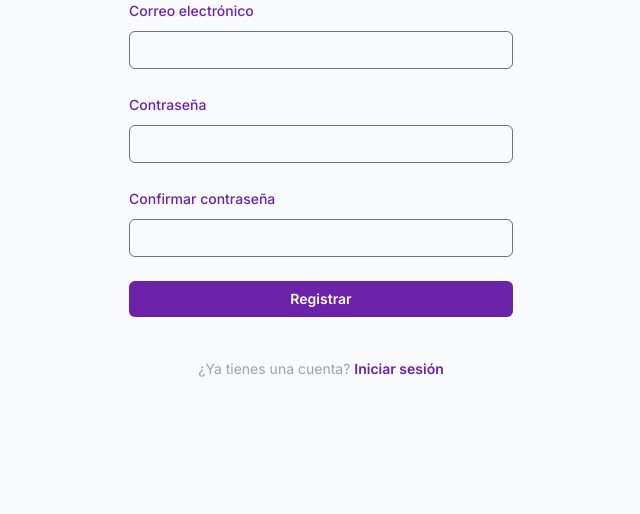
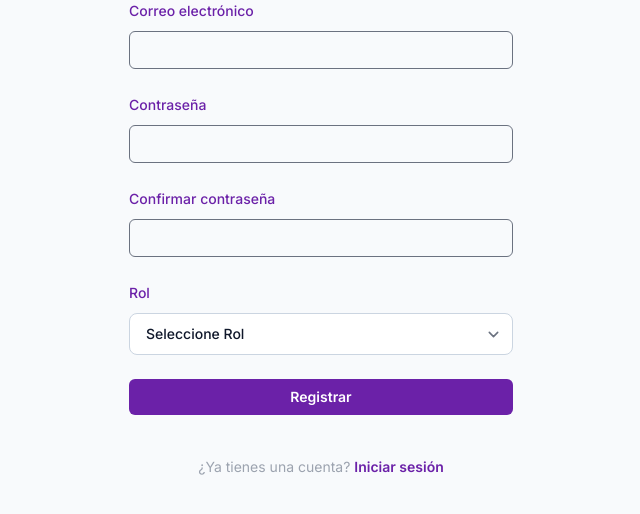
Before and after one commit to CarlaBl/vinculacionEmpresarial2007, a PHP site: page /registro.php in a window 1280 px wide. Shown: the part 211-725 px from the top of the page, without its empty margins (319-959 px from the left). Run offline with PHP 8.4, Linux system fonts and the light colour scheme; some libraries are stand-ins or nearby versions.

Commit message:
agregue asignacion de rol al crear un usuario

```diff
--- a/login/registro.php
+++ b/login/registro.php
@@ -87,7 +87,16 @@ require_once 'mode.php';
           <input id="password2" type="password" name="password2" required autocomplete="current-password2" class="block w-full rounded-md bg-white/5 px-3 py-1.5 text-base text-black outline-1 -outline-offset-1 outline-white/10 placeholder:text-gray-500 focus:outline-2 focus:-outline-offset-2 focus:outline-indigo-500 sm:text-sm/6" />
         </div>
       </div>
-
+      <div class="space-y-2">
+        <label  for="role_type" class="block text-sm/6 font-medium text-primary">Rol</label>
+        <select
+            class=" text-sm/6 font-medium w-full px-4 py-2 bg-white dark:bg-slate-800 border border-slate-300 dark:border-slate-700 rounded-lg focus:ring-2 focus:ring-primary focus:border-primary dark:text-white outline-none transition-all appearance-none"
+            id="role_type" name="role_type" required="">
+            <option value="">Seleccione Rol</option>
+            <option value="1">Usuario</option>
+            <option value="2">Admin</option>
+        </select>
+      </div>
       <div>
         <button type="submit" class="flex w-full justify-center rounded-md bg-primary px-3 py-1.5 text-sm/6 font-semibold text-white hover:bg-indigo-400 focus-visible:outline-2 focus-visible:outline-offset-2 focus-visible:outline-indigo-500">Registrar</button>
       </div>
```
Also changed, not shown: login/registroBackend.php (+7 -3 lines), 8 other files.
